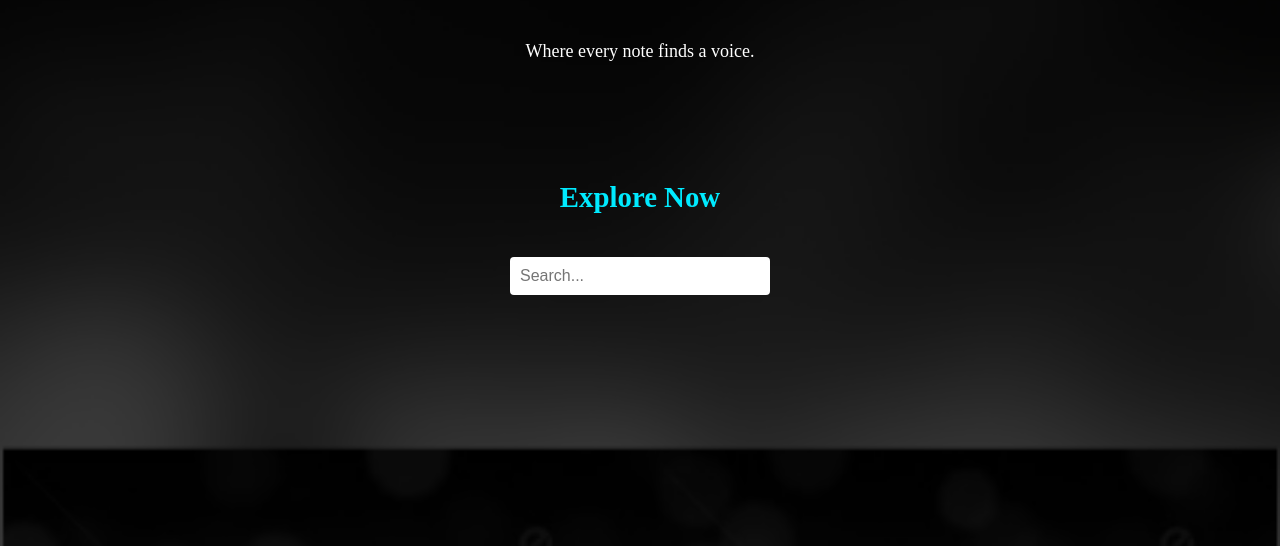
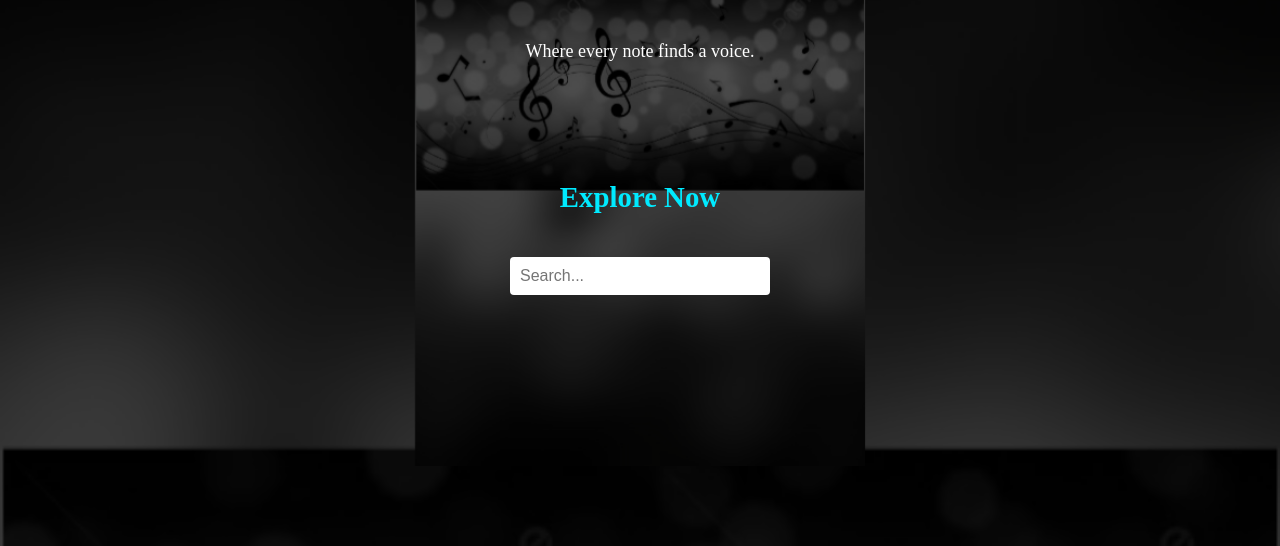
Before and after one commit to S-NR/nishmaSwara, a plain HTML site: page index.html in a window 1280 px wide. Shown: the part 334-880 px from the top of the page. Drawn offline with Linux system fonts and the light colour scheme.

Commit message:
Update styles.css

```diff
--- a/styles.css
+++ b/styles.css
@@ -1,3 +1,17 @@
+body::before {
+  content: "";
+  position: fixed;
+  top: 0;
+  left: 0;
+  width: 100%;
+  height: 100%;
+  background-image: url('Picsart_25-08-28_21-46-36-514.jpg');
+  background-size: contain;
+  background-position: center;
+  background-repeat: no-repeat;
+  z-index: -1; /* Keep it behind everything */
+}
+
 body {
   margin: 0;
   font-family: 'Times New Roman', Times, serif;
@@ -248,6 +262,9 @@ caliblabel, calibinput {
 
 
 @media screen and (max-width: 786px) {
+  body::before {
+    background-attachment: scroll; /* allow scrolling fallback */
+  }
   .overlay {
     padding: 30px 6vw;
   }
@@ -309,4 +326,3 @@ caliblabel, calibinput {
   th, td {
     font-size: 14px;
   }
-                                }
```
